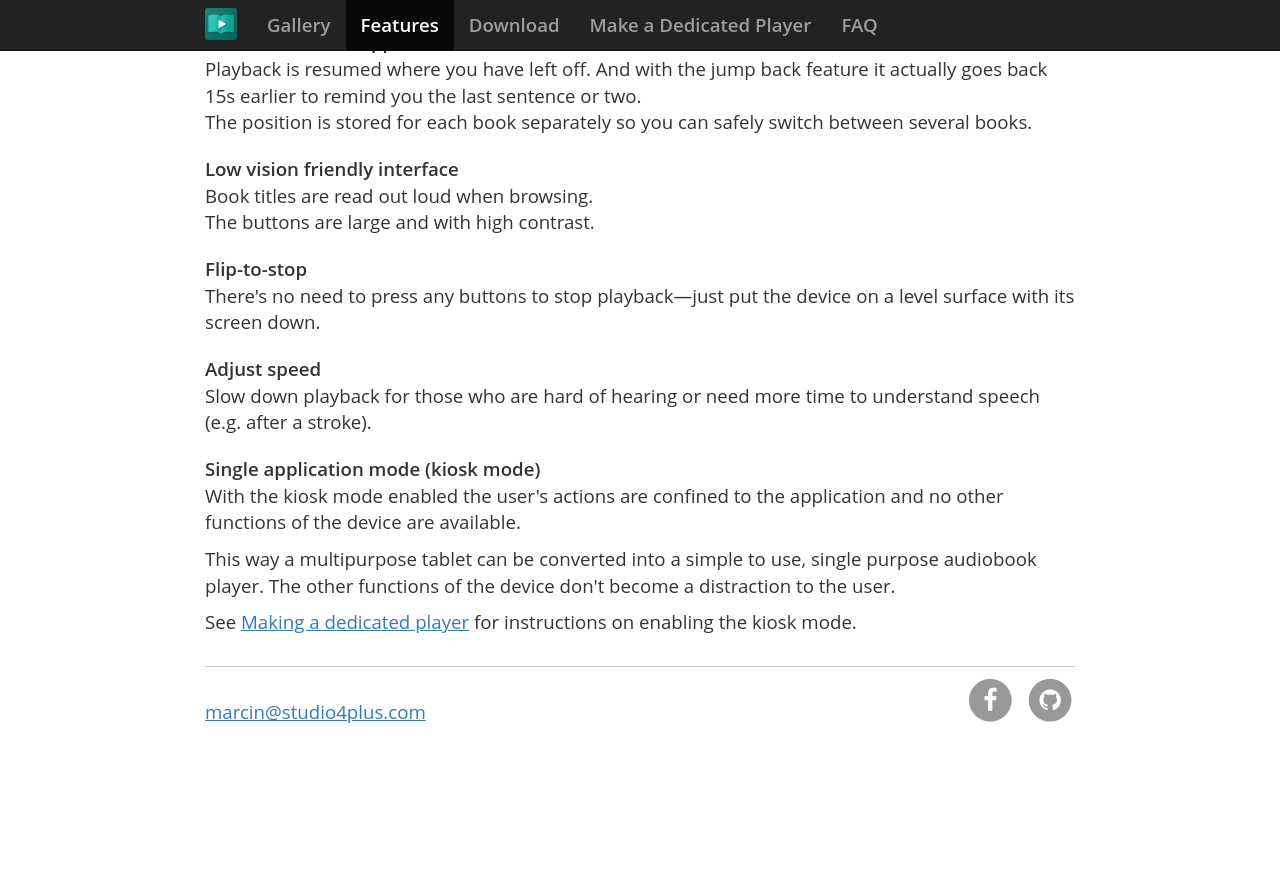
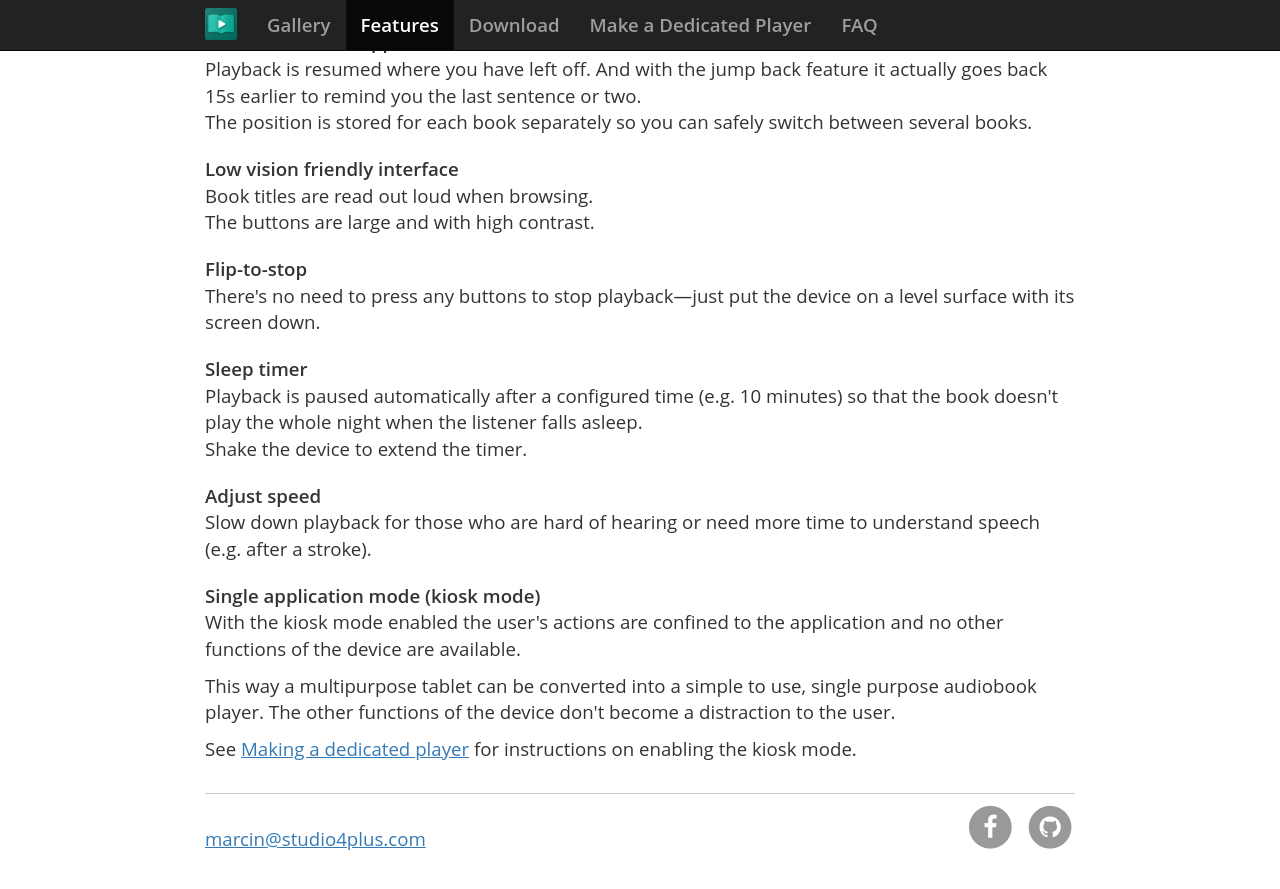
Before and after one commit to msimonides/homerplayer, a Jekyll site: the page built from features.html, in a window 1280 px wide and 900 px high, scrolled down 1199 px. Shown: the top 889 px of the window. Built offline with Jekyll 4.4.1, drawn with Linux system fonts in a browser that asks for light colours; nearby versions of some CDN libraries; some web fonts are replaced; comment, search, counter and statistics services are not loaded; before the commit the page ends 1972 px from its top, so only the background shows below that.

Commit message:
Add information about the sleep timer.

```diff
--- a/features.html
+++ b/features.html
@@ -65,6 +65,14 @@ There's no need to press any buttons to stop playback&mdash;just put the device
 on a level surface with its screen down.
 </p>
 
+<h3>Sleep timer</h3>
+
+<p>
+Playback is paused automatically after a configured time (e.g. 10 minutes) so
+that the book doesn't play the whole night when the listener falls asleep.<br>
+Shake the device to extend the timer.
+</p>
+
 <h3>Adjust speed</h3>
 
 <p>Slow down playback for those who are hard of hearing or need more time to
```
